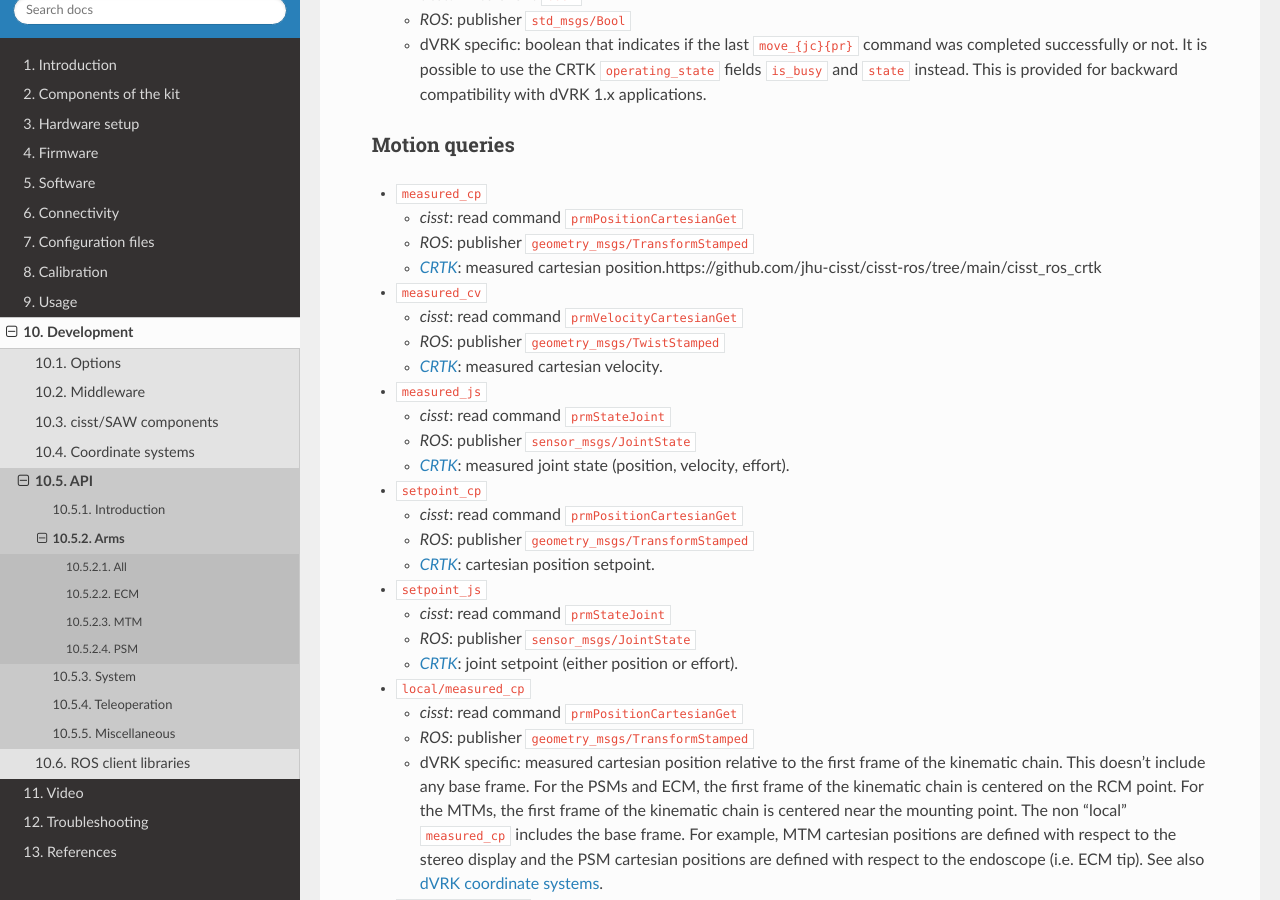
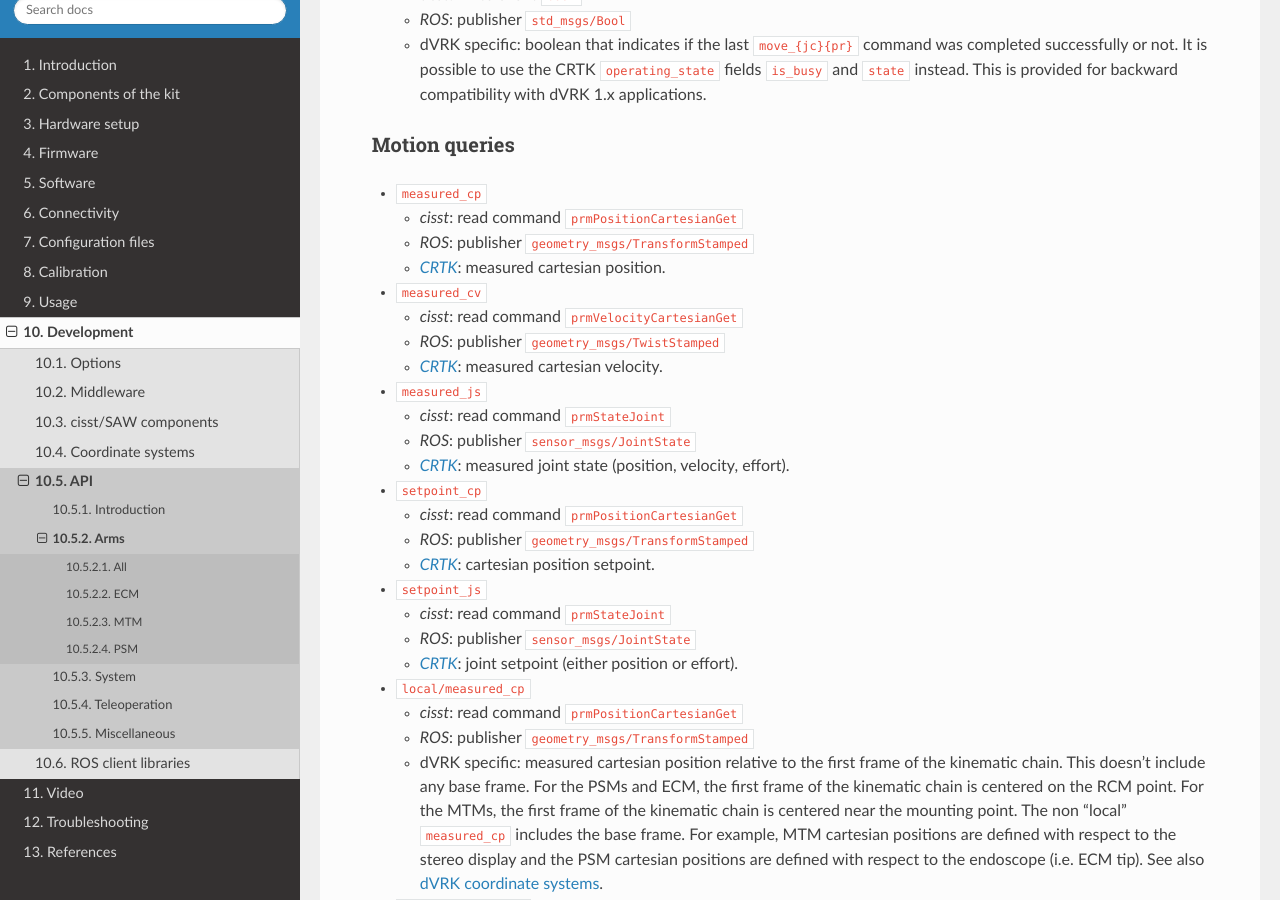
Before and after one commit to jhu-dvrk/dvrk-readthedocs, a Sphinx documentation site: the page built from docs/pages/development/api/arms.rst, in a window 1280 px wide and 900 px high, scrolled down 1072 px. Built offline with Sphinx 7.4.7 and the Read the Docs theme 3.1.0, drawn with Linux system fonts in a browser that asks for light colours; the version number could not be read and is left out; some of the changed lines change nothing that is shown.

Commit message:
Update arms.rst to remove URL from description
Removed the URL from the measured cartesian position description.

```diff
--- a/docs/pages/development/api/arms.rst
+++ b/docs/pages/development/api/arms.rst
@@ -71,7 +71,7 @@ Motion queries
 
   * *cisst*: read command ``prmPositionCartesianGet``
   * *ROS*: publisher ``geometry_msgs/TransformStamped``
-  * |CRTK|_: measured cartesian position.https://github.com/jhu-cisst/cisst-ros/tree/main/cisst_ros_crtk
+  * |CRTK|_: measured cartesian position.
 
 * ``measured_cv``
 
```
